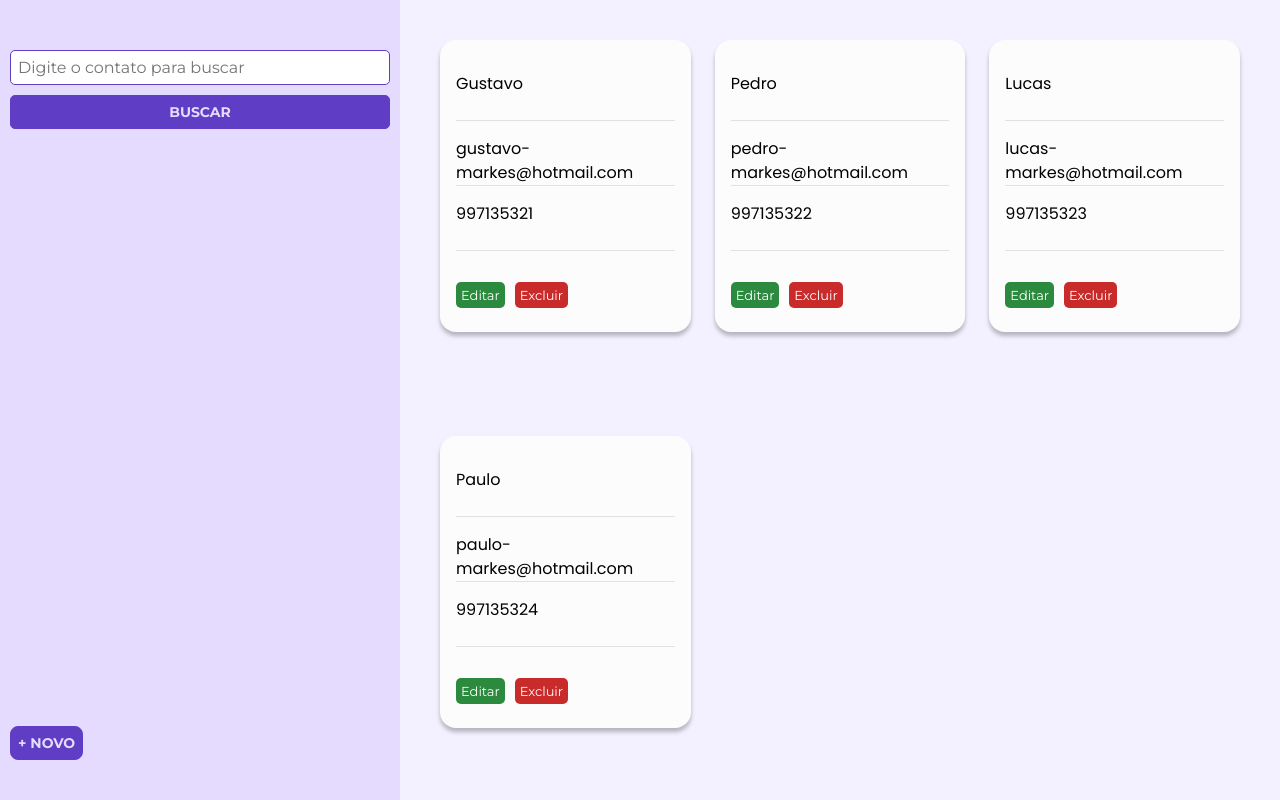
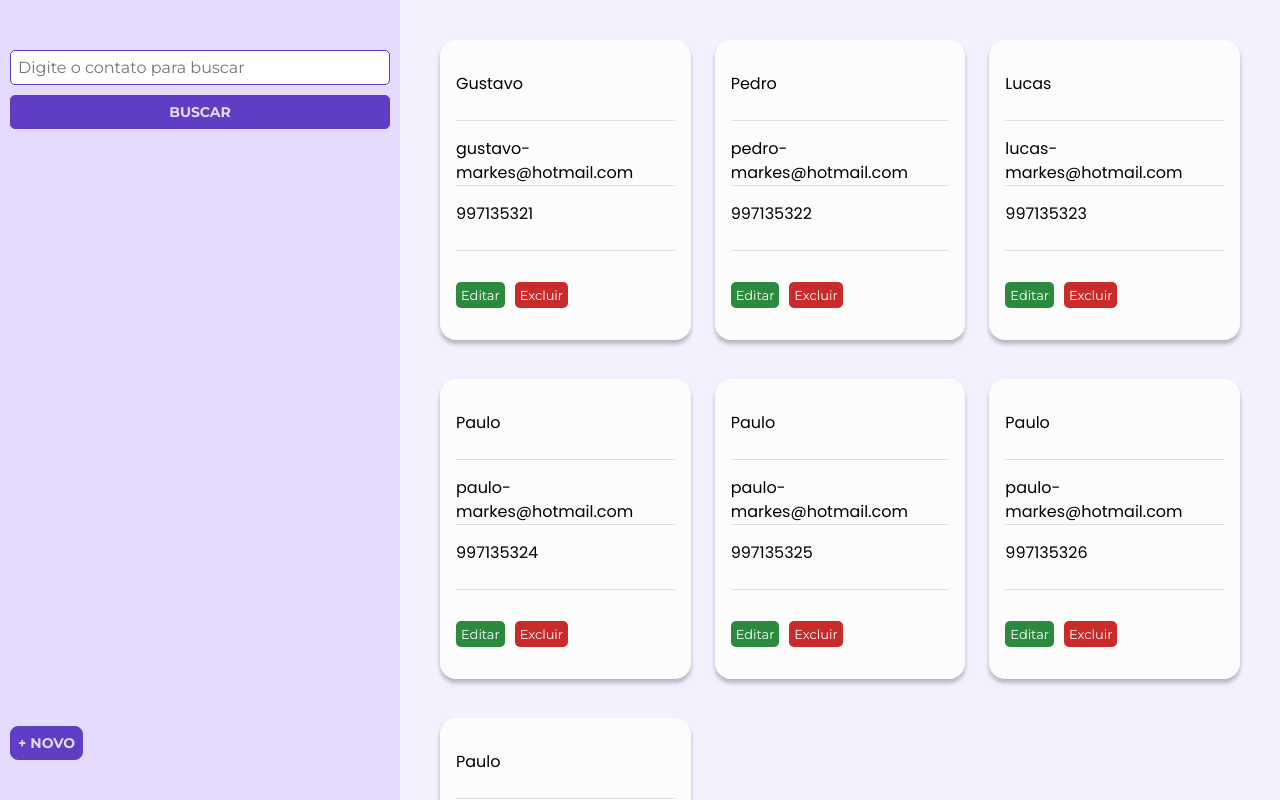
Before and after one commit to GustavoMarquesDev/Lista_de_Contatos, a React (Create React App) app: page / in a window 1280 px wide. Built offline with nearby package versions, Linux system fonts and the light colour scheme.

Commit message:
começando com a lógica

```diff
--- a/package.json
+++ b/package.json
@@ -13,6 +13,7 @@
     "@types/react-dom": "^18.0.11",
     "react": "^18.2.0",
     "react-dom": "^18.2.0",
+    "react-icons": "^5.0.1",
     "react-redux": "^9.0.4",
     "react-router-dom": "^6.21.3",
     "react-scripts": "5.0.1",
--- a/src/Containers/Contatos/index.tsx
+++ b/src/Containers/Contatos/index.tsx
@@ -1,10 +1,23 @@
 import { MainContainer } from './styles'
 import CardContatos from '../../components/Contatos'
+import Contato from '../../models/Contato'
 
-const ContatosContainer = () => (
-  <MainContainer>
-    <CardContatos />
-  </MainContainer>
-)
+const ContatosContainer = () => {
+  const contatosAdicinados: Contato[] = [
+    new Contato('Gustavo', 'gustavo-markes@hotmail.com', 997135321),
+    new Contato('Pedro', 'pedro-markes@hotmail.com', 997135322),
+    new Contato('Lucas', 'lucas-markes@hotmail.com', 997135323),
+    new Contato('Paulo', 'paulo-markes@hotmail.com', 997135324),
+    new Contato('Paulo', 'paulo-markes@hotmail.com', 997135325),
+    new Contato('Paulo', 'paulo-markes@hotmail.com', 997135326),
+    new Contato('Paulo', 'paulo-markes@hotmail.com', 997135327)
+  ]
+
+  return (
+    <MainContainer>
+      <CardContatos />
+    </MainContainer>
+  )
+}
 
 export default ContatosContainer
--- a/src/Containers/Contatos/styles.ts
+++ b/src/Containers/Contatos/styles.ts
@@ -8,7 +8,7 @@ export const MainContainer = styled.main`
   display: grid;
   grid-template-columns: 1fr 1fr 1fr;
   column-gap: 3%;
-  row-gap: 10%;
+  row-gap: 1%;
 
   @media (max-width: 1200px) {
     grid-template-columns: 1fr 1fr;
--- a/src/Containers/Form/styles.ts
+++ b/src/Containers/Form/styles.ts
@@ -26,10 +26,10 @@ export const FormUsuario = styled.form`
 
 export const ButtonAdicionar = styled(ButtonBuscar)`
   background-color: #b197fc;
-  display: flex;
-  align-items: center;
-  justify-content: center;
-  margin: 0 auto;
+  display: block;
+  max-width: 460px;
+  width: 100%;
+
   &:hover {
     background-color: #f3f0ff;
     color: #5f3dc4;
--- a/src/Containers/Sidebar/styles.ts
+++ b/src/Containers/Sidebar/styles.ts
@@ -30,4 +30,5 @@ export const Input = styled.input`
   font-size: 16px;
   margin: 10px 0;
   border: 1px solid #5f3dc4;
+  outline: none;
 `
--- a/src/components/Contatos/index.tsx
+++ b/src/components/Contatos/index.tsx
@@ -1,13 +1,19 @@
 import { ButtonEditar, ButtonRemove } from '../Botao/styled'
 import { Card, Dados } from './styles'
 import Contato from '../../models/Contato'
+import { useState } from 'react'
 
 const CardContatos = () => {
+  const [estaEditando, setEstaEditando] = useState(false)
+
   const contatosAdicinados: Contato[] = [
     new Contato('Gustavo', 'gustavo-markes@hotmail.com', 997135321),
     new Contato('Pedro', 'pedro-markes@hotmail.com', 997135322),
     new Contato('Lucas', 'lucas-markes@hotmail.com', 997135323),
-    new Contato('Paulo', 'paulo-markes@hotmail.com', 997135324)
+    new Contato('Paulo', 'paulo-markes@hotmail.com', 997135324),
+    new Contato('Paulo', 'paulo-markes@hotmail.com', 997135325),
+    new Contato('Paulo', 'paulo-markes@hotmail.com', 997135326),
+    new Contato('Paulo', 'paulo-markes@hotmail.com', 997135327)
   ]
 
   return (
@@ -18,10 +24,22 @@ const CardContatos = () => {
             <Dados>{contato.nome}</Dados>
             <Dados>{contato.email}</Dados>
             <Dados>{contato.telefone}</Dados>
+            {estaEditando ? (
+              <>
+                <ButtonEditar>Salvar</ButtonEditar>
+                <ButtonRemove onClick={() => setEstaEditando(false)}>
+                  Cancelar
+                </ButtonRemove>
+              </>
+            ) : (
+              <>
+                <ButtonEditar onClick={() => setEstaEditando(true)}>
+                  Editar
+                </ButtonEditar>
+                <ButtonRemove>Excluir</ButtonRemove>
+              </>
+            )}
           </ul>
-
-          <ButtonEditar>Editar</ButtonEditar>
-          <ButtonRemove>Excluir</ButtonRemove>
         </Card>
       ))}
     </>
--- a/src/components/Contatos/styles.ts
+++ b/src/components/Contatos/styles.ts
@@ -6,6 +6,7 @@ export const Card = styled.div`
   padding: 16px;
   margin-bottom: 32px;
   border-radius: 16px;
+  height: 300px;
 
   &:hover {
     transform: translateY(-1px);
```
Also changed, not shown: 1 other file (tests, documents, lock files or other folders).
